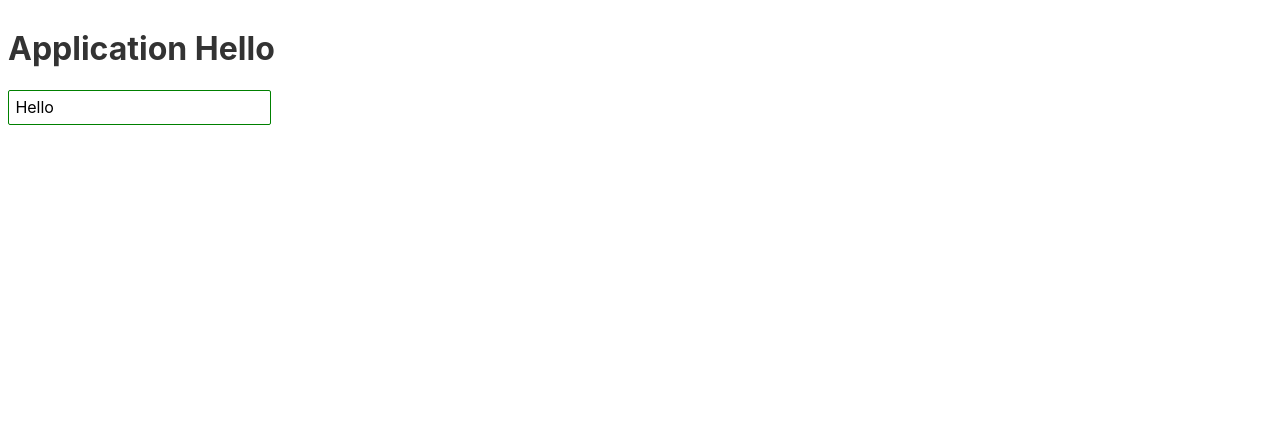
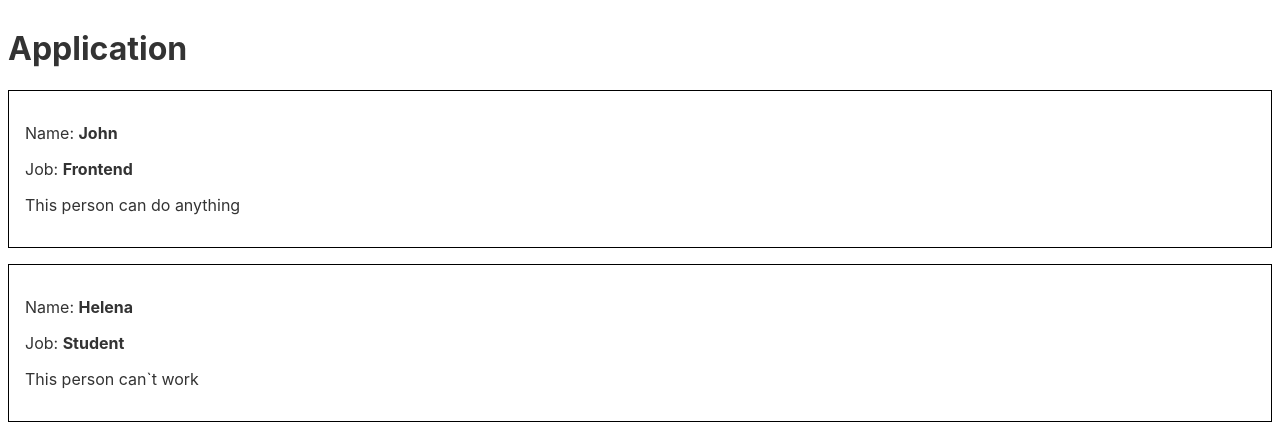
Before and after one commit to Tim-ru/music-player, a Svelte app in the folder svelte-course/: page / in a window 1280 px wide. Shown: the top 428 px of the page. Built offline with nearby package versions, Linux system fonts and the light colour scheme.

Commit message:
Learn components

```diff
--- a/svelte-course/rollup.config.js
+++ b/svelte-course/rollup.config.js
@@ -43,6 +43,9 @@ export default {
 				dev: !production
 			}
 		}),
+		typescript({
+			rootDir: './src',
+		}),
 		// we'll extract any component CSS out into
 		// a separate file - better for performance
 		css({ output: 'bundle.css' }),
--- a/svelte-course/src/App.svelte
+++ b/svelte-course/src/App.svelte
@@ -1,30 +1,12 @@
 <script>
-	let value = "Hello";
-	$: error = isValid(value);
-	function isValid(val) {
-		return val.length > 5 && val.length < 10;
-	}
+	import Person from "./Person.svelte";
+	const people = [
+		{id: 1, name: 'John', age: '21', job: 'Frontend'},
+		{id: 2, name: 'Helena', age: '17', job: 'Student'},
+	]
 </script>
 
-<main>
-	<h1>Application {value}</h1>
-	<input type="text" bind:value class:red={error} class:green={!error} />
-</main>
+<h1>Application</h1>
 
-{#if value.length < 5}
-	<p>text 1</p>
-{:else if value.length > 10}
-	<p>text 2</p>
-{/if}
-
-<style>
-	input {
-		outline: none;
-	}
-	.red {
-		border: red 1px solid;
-	}
-	.green {
-		border: green 1px solid;
-	}
-</style>
+<Person {...people[0]} />
+<Person {...people[1]} />
--- /dev/null
+++ b/svelte-course/src/Person.svelte
@@ -0,0 +1,24 @@
+<script>
+    export let name = "Undefined name";
+    export let age = "Undefined age";
+    export let job = "Undefined job";
+</script>
+
+<div>
+    <p>Name: <b>{name}</b></p>
+    <p>Job: <b>{job}</b></p>
+
+    {#if age < 18}
+        <p>This person can`t work</p>
+        {:else}
+        <p>This person can do anything</p>
+    {/if}
+</div>
+
+<style>
+    div {
+        border: 1px solid black;
+        padding: 1rem;
+        margin-bottom: 1rem;
+    }
+</style>
```
